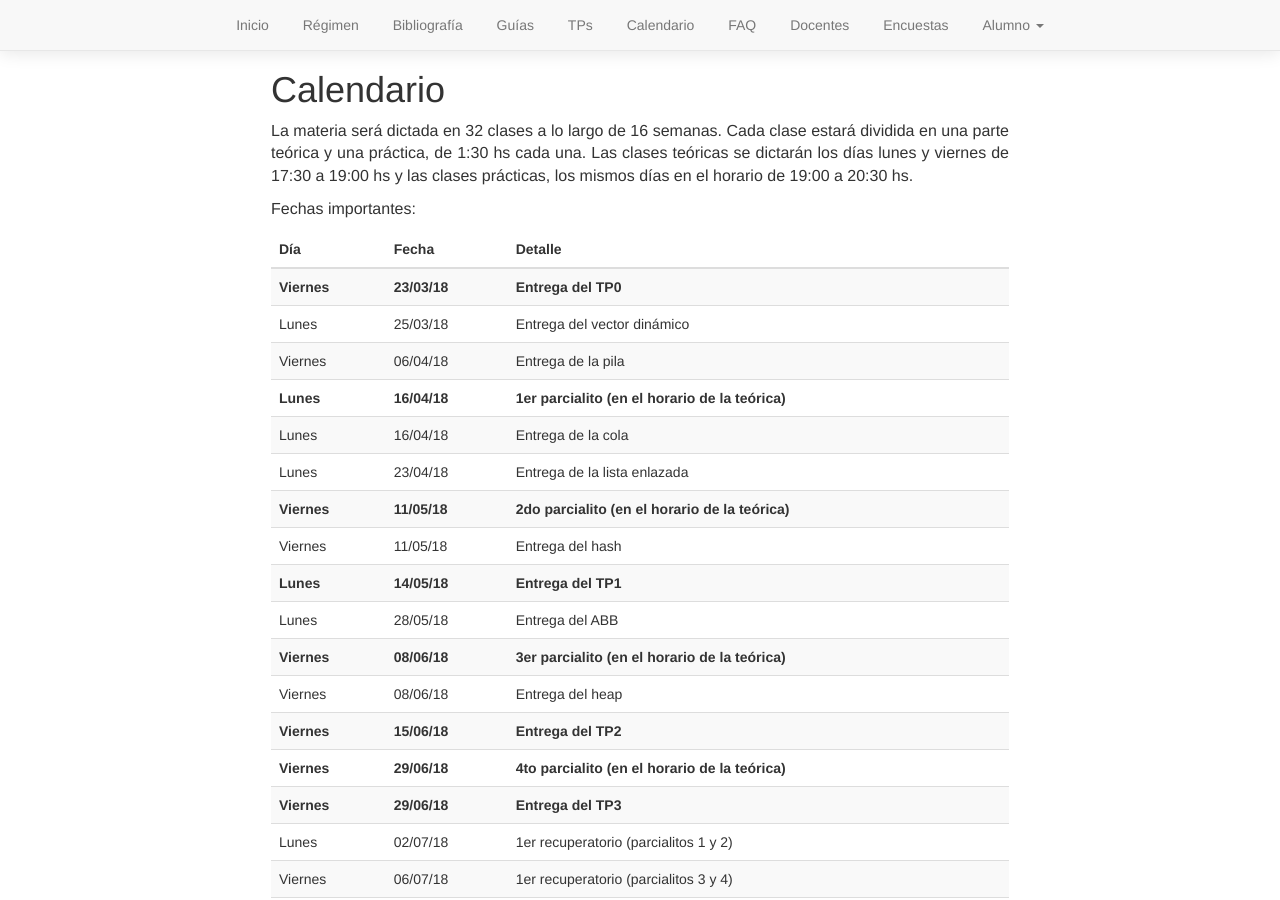
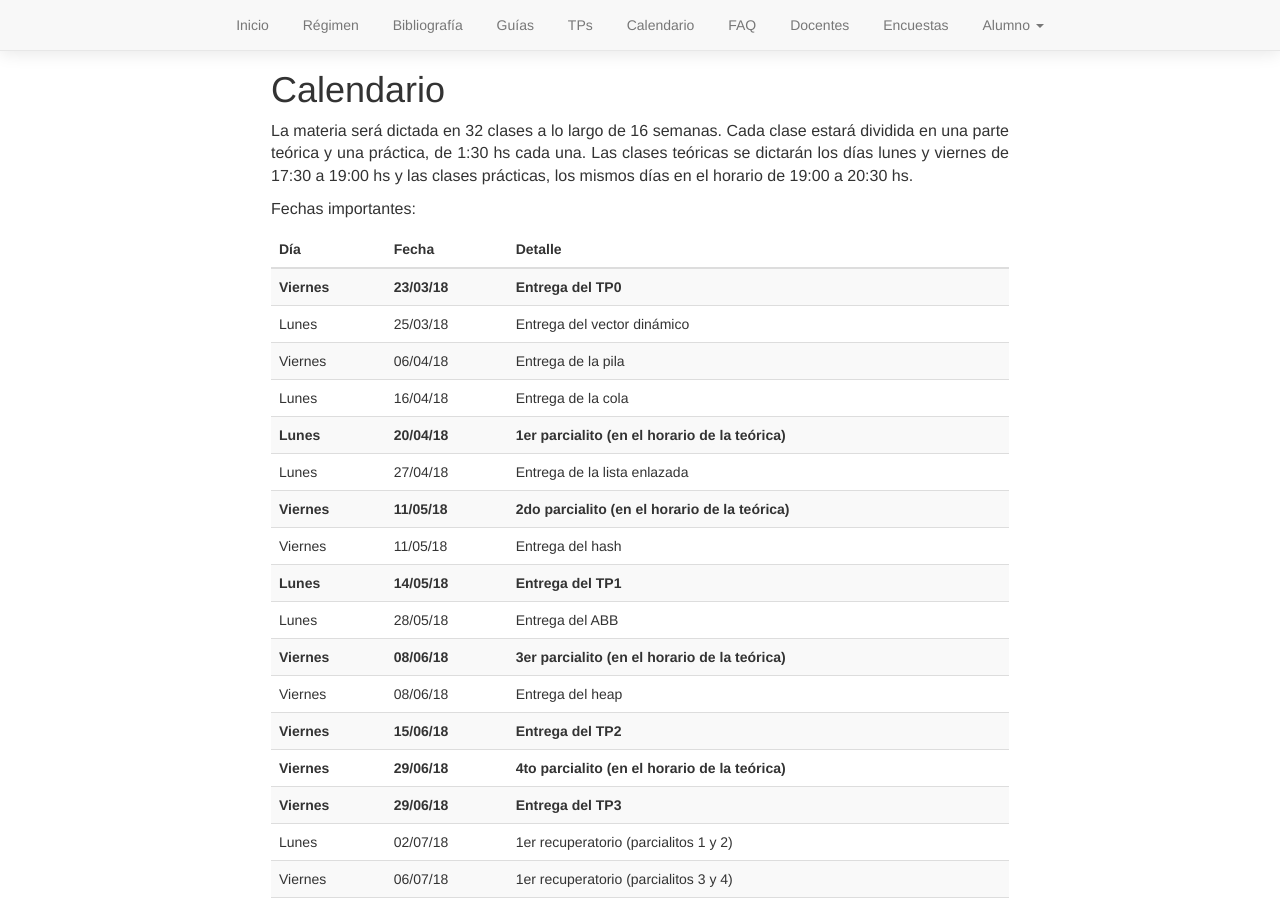
Before and after one commit to algoritmos-rw/algoritmos, a Jekyll site: the page built from static/05_calendario.md, in a window 1280 px wide and 900 px high. Built offline with Jekyll 4.4.1, drawn with Linux system fonts in a browser that asks for light colours.

Commit message:
Fechas nuevas por paro de colectivo del p1

```diff
--- a/static/05_calendario.md
+++ b/static/05_calendario.md
@@ -19,9 +19,9 @@ Fechas importantes:
 | **Viernes** | **23/03/18** | **Entrega del TP0** |
 | Lunes       | 25/03/18     | Entrega del vector dinámico |
 | Viernes     | 06/04/18     | Entrega de la pila |
-| **Lunes**   | **16/04/18** | **1er parcialito (en el horario de la teórica)** |
 | Lunes       | 16/04/18     | Entrega de la cola |
-| Lunes       | 23/04/18     | Entrega de la lista enlazada |
+| **Lunes**   | **20/04/18** | **1er parcialito (en el horario de la teórica)** |
+| Lunes       | 27/04/18     | Entrega de la lista enlazada |
 | **Viernes** | **11/05/18** | **2do parcialito (en el horario de la teórica)** |
 | Viernes     | 11/05/18     | Entrega del hash |
 | **Lunes**   | **14/05/18** | **Entrega del TP1** |
```
